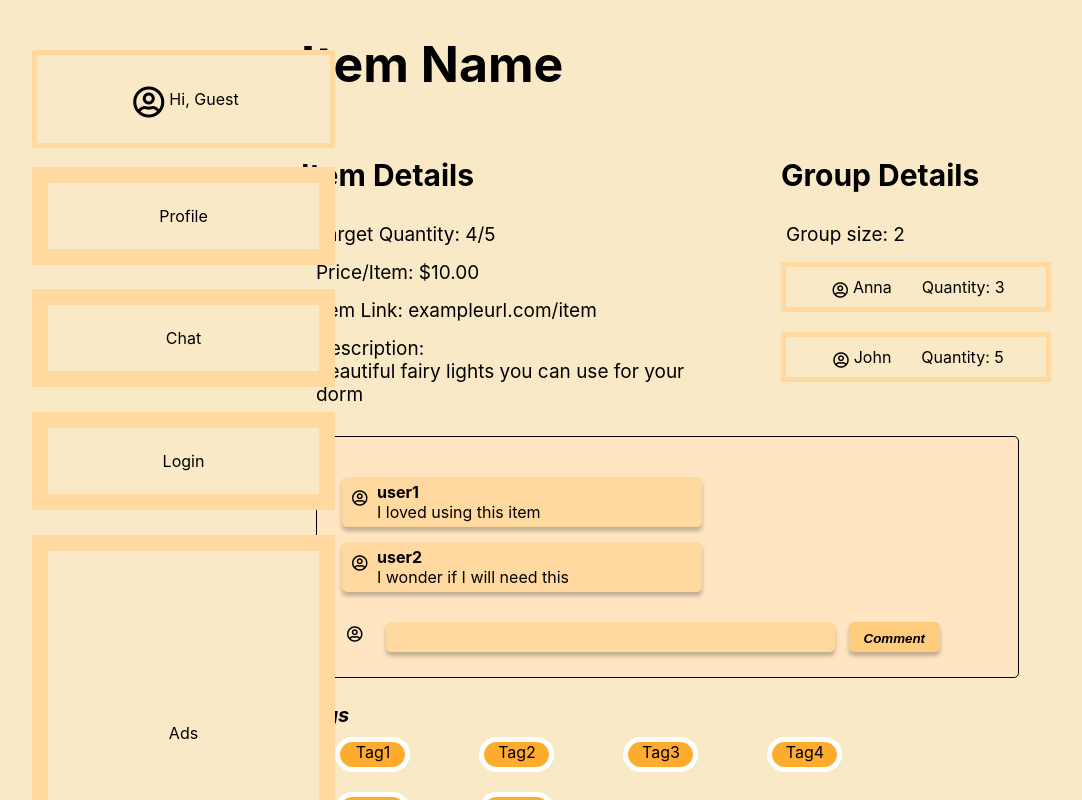
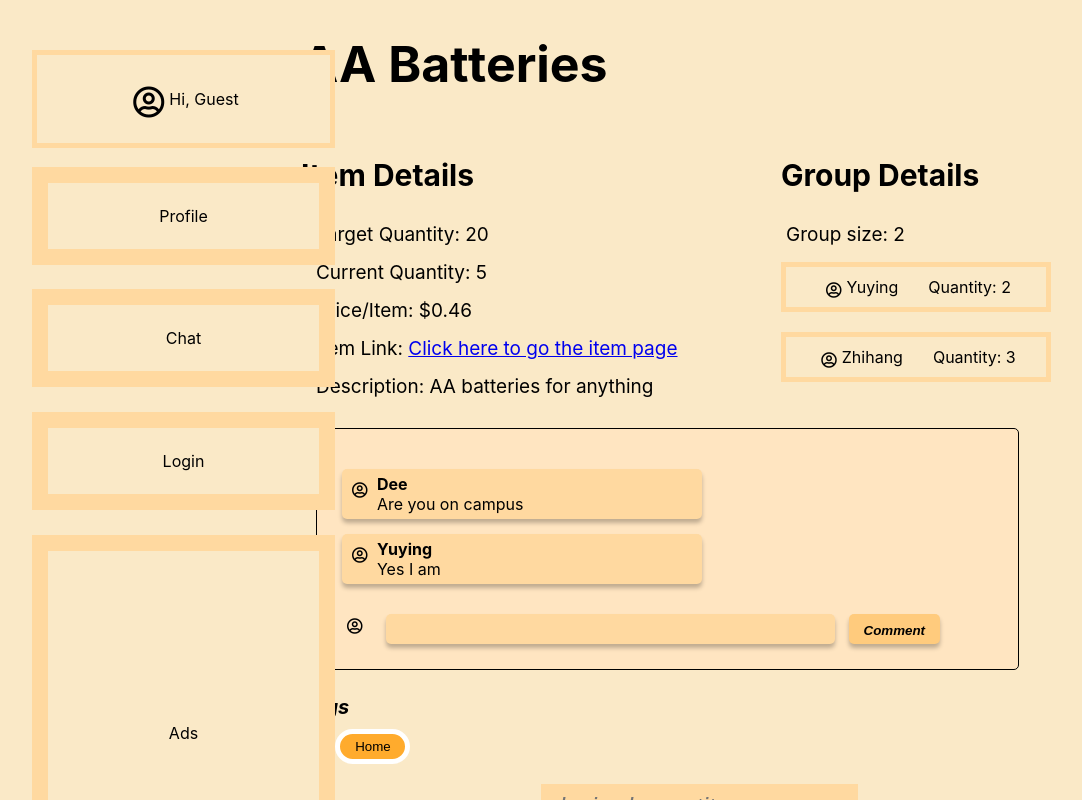
Before and after one commit to cis350/project-uniteandconquer, a React (Create React App) app in the folder uniteandconquer/: page /post-details in a window 1280 px wide. Shown: the top 800 px of the page, without its empty margins (19-1101 px from the left). Built offline with nearby package versions, Linux system fonts and the light colour scheme.

Commit message:
Update post details page
Made it dynamically fetch data from db

```diff
--- a/uniteandconquer/src/components/Comment.js
+++ b/uniteandconquer/src/components/Comment.js
@@ -1,30 +1,52 @@
-import React, { useState } from 'react';
+import React, { useEffect, useState } from 'react';
 import '../assets/Comment.css';
 
-function Comment() {
-  const [tempID, setTempID] = useState(3);
+const postDB = require('../modules/PostDB');
+
+function Comment(props) {
   const [commentInput, setCommentInput] = useState('');
-  const [comments, setComments] = useState([
-    { id: 1, name: 'user1', content: 'I loved using this item' },
-    { id: 2, name: 'user2', content: 'I wonder if I will need this' },
-  ]);
+  const [comments, setComments] = useState(null);
+  /**
+   * temperary information
+   */
+  const firstName = 'Yuxi';
+  const secondName = 'Dai';
+  const authorID = 1;
+  const postID = 1;
+
+  useEffect(() => {
+    const { histComments } = props;
+    setComments(histComments);
+  }, []);
 
   const addComment = () => {
     if (commentInput && commentInput.length > 0) {
-      const newComment = { id: tempID, name: `user${3}`, content: commentInput };
+      const newComment = {
+        createdAt: new Date().getDate(),
+        author: { firstName, secondName },
+        content: commentInput,
+      };
       setComments([...comments, newComment]);
-      setTempID(tempID + 1);
       setCommentInput('');
+
+      postDB.addComment(authorID, postID, newComment, (success, id, error) => {
+        if (success) {
+          //
+        } else {
+          console.log(error);
+        }
+      });
     }
   };
 
+  if (comments) {
     return (
       <div className="comments">
         {comments.map((comment) => (
-        <div key={comment.name} className="comment">
+          <div key={comment.author.firstName} className="comment">
             <div className="comment-img"><i className="far fa-user-circle " /></div>
             <div className="comment-text">
-            <div className="comment-name">{comment.name}</div>
+              <div className="comment-name">{comment.author.firstName}</div>
               <div className="comment-content">{comment.content}</div>
             </div>
           </div>
@@ -37,5 +59,7 @@ function Comment() {
       </div>
     );
   }
+  return null;
+}
 
 export default Comment;
--- a/uniteandconquer/src/components/PostDetails.js
+++ b/uniteandconquer/src/components/PostDetails.js
@@ -12,13 +12,17 @@ const PostDB = require('../modules/PostDB');
 function PostDetails() {
   const [desiredQuantity, setDesiredQuantity] = useState(0);
   const [validQuantity, setValidQuantity] = useState(false);
-  const [groupUsers, setGroupUsers] = useState([
-    { name: 'Anna', quantity: 3 },
-    { name: 'John', quantity: 5 },
-  ]);
   const navigate = useNavigate();
   const myStorage = window.sessionStorage;
+  const [postDetails, setPostDetails] = useState(null);
 
+  useEffect(() => {
+    PostDB.getPost('', (success, details) => {
+      if (success) {
+        setPostDetails(details);
+      }
+    });
+  }, []);
   const joinGroup = () => {
     const userID = myStorage.getItem('UserID');
     const postID = '';
@@ -31,6 +35,7 @@ function PostDetails() {
       }
     });
   };
+
   const back = () => {
     navigate('/');
   };
@@ -53,44 +58,63 @@ function PostDetails() {
     quantityValidation();
   });
 
+  if (postDetails) {
     return (
       <div className="post-details-page">
         <Sidebar />
         <div className="post-details-container">
           <div className="item-name">
-          <h1>Item Name</h1>
+            <h1>{postDetails.itemName}</h1>
           </div>
           <div className="post-details-content">
             <div className="item-details">
               <h3>Item Details</h3>
-            <div className="item-detail">Target Quantity: 4/5</div>
-            <div className="item-detail">Price/Item: $10.00</div>
-            <div className="item-detail">Item Link: exampleurl.com/item</div>
+              <div className="item-detail">
+                Target Quantity:
+                {' '}
+                {postDetails.itemNumTarget}
+              </div>
+
+              <div className="item-detail">
+                Current Quantity:
+                {' '}
+                {postDetails.itemNumCurrent}
+              </div>
+
+              <div className="item-detail">
+                Price/Item: $
+                {postDetails.pricePerItem}
+              </div>
+
+              <div className="item-detail">
+                Item Link:
+                {' '}
+                <a href={postDetails.itemURL}>Click here to go the item page</a>
+              </div>
+
               <div className="item-detail">
                 Description:
                 {' '}
-              <br />
-              {' '}
-              Beautiful fairy lights you can use for your
-              dorm
+                {postDetails.itemDescription}
               </div>
+
             </div>
             <div className="group-details">
               <h3>Group Details</h3>
               <div className="size">
                 Group size:
                 {' '}
-              {groupUsers.length}
+                {postDetails.group.length}
               </div>
               <div className="group-member">
                 <ul>
-                {groupUsers.map((user) => (
-                  <div className="group-user">
+                  {postDetails.group.map((user) => (
+                    <div className="group-user" key={user.firstName}>
                       <div className="name">
                         {' '}
                         <i className="far fa-user-circle" />
                         {' '}
-                      {user.name}
+                        {user.firstName}
                       </div>
                       <div className="quantity">
                         Quantity:
@@ -104,17 +128,14 @@ function PostDetails() {
             </div>
           </div>
           <div className="comment-section">
-          <Comment />
+            <Comment histComments={postDetails.comments} />
           </div>
           <div className="post-detail-tags">
             <div className="tags-label">Tags</div>
             <div className="tags-container">
-            <div className="tag">Tag1</div>
-            <div className="tag">Tag2</div>
-            <div className="tag">Tag3</div>
-            <div className="tag">Tag4</div>
-            <div className="tag">Tag5</div>
-            <div className="tag">Tag6</div>
+              {postDetails.tags.map((tag) => (
+                <button type="button" className="tag" key={tag}>{tag}</button>
+              ))}
             </div>
           </div>
           <div className="buttons-container">
@@ -142,5 +163,7 @@ function PostDetails() {
       </div>
     );
   }
+  return null;
+}
 
 export default PostDetails;
```
Lines whose indentation alone changed are shown as unchanged.
